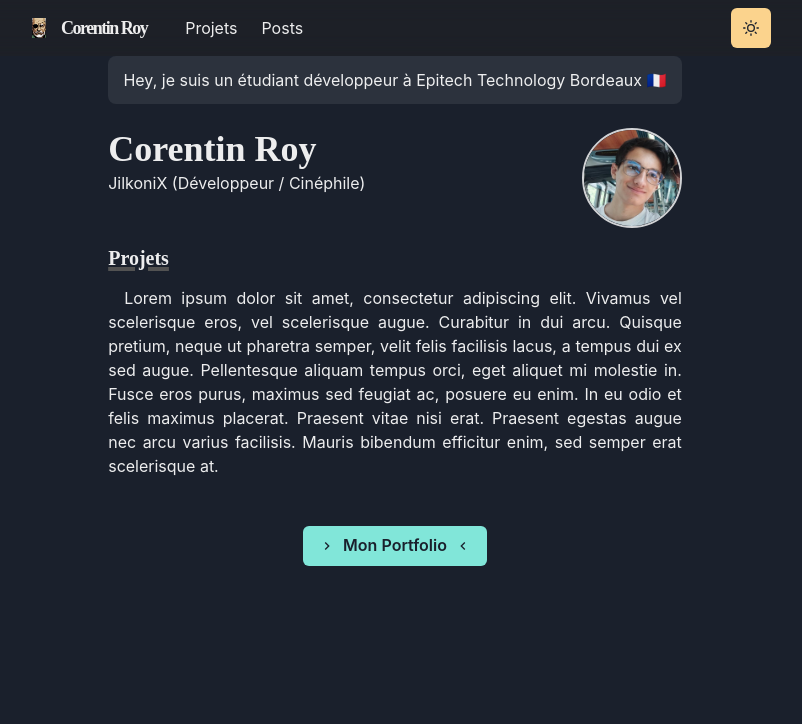
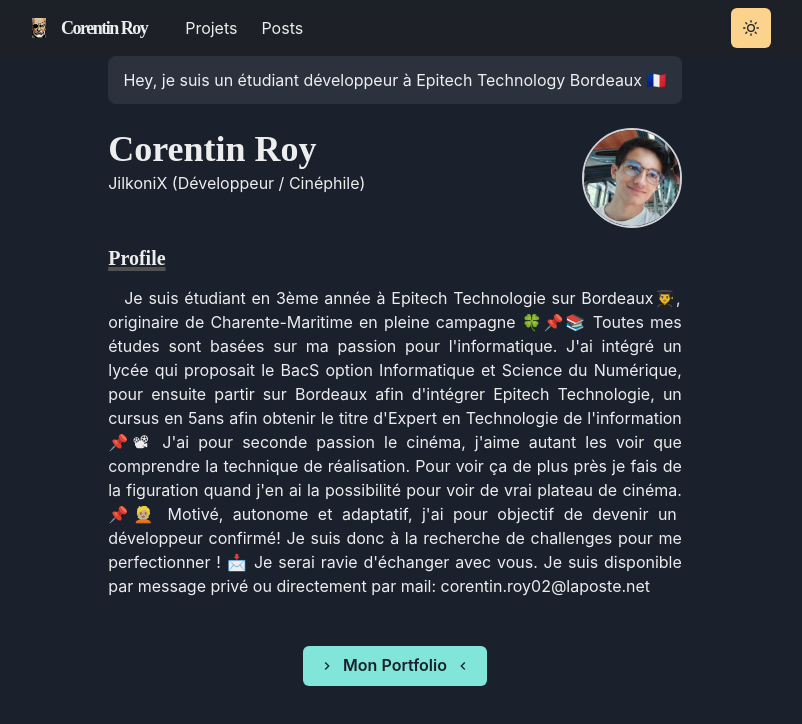
Before and after one commit to roy-corentin/portfolio, a Next.js app: page / in a window 1280 px wide. Shown: the top 724 px of the page, without its empty margins (245-1047 px from the left). Built offline with nearby package versions, Linux system fonts and the light colour scheme.

Commit message:
[UP] translation files and some translations

```diff
--- a/i18n/en/translation.json
+++ b/i18n/en/translation.json
@@ -1,14 +1,15 @@
 {
   "about": "About",
+  "lorem_ipsum": "Lorem ipsum dolor sit amet, consectetur adipiscing elit. Vivamus vel scelerisque eros, vel scelerisque augue. Curabitur in dui arcu. Quisque pretium, neque ut pharetra semper, velit felis facilisis lacus, a tempus dui ex sed augue. Pellentesque aliquam tempus orci, eget aliquet mi molestie in. Fusce eros purus, maximus sed feugiat ac, posuere eu enim. In eu odio et felis maximus placerat. Praesent vitae nisi erat. Praesent egestas augue nec arcu varius facilisis. Mauris bibendum efficitur enim, sed semper erat scelerisque at.",
+  "index": {
+    "aka": "JilkoniX (Developer / Cinephile)",
+    "button_portfolio": "My Portfolio",
+    "intro": "Hello I'm a student developer at Epitech Technology in Bordeaux 🇫🇷",
+    "profile": "Profile",
+    "projects": "Projects"
+  },
   "projects": "Projects",
-  "index": {
-    "intro": "Hello I'm a student developer at Epitech Technology in Bordeaux 🇫🇷",
-    "projects": "Projects",
-    "button_portfolio": "My Portfolio",
-    "aka": "JilkoniX (Developer / Cinephile)"
-  },
   "projects_page": {
     "blue": "Blue est un projet de Game Jam, nous avions un sujet et un week-end pour créer un jeu pour le présenter le Lundi. Notre avions pour thème la couleur Bleu. On a décider de faire un jeu en VR, où dans une salle en bleu avec la musique \"Blue Birds\", des objets de couleur bleu changeant de couleur en rythme avec la musique"
-  },
-  "lorem_ipsum": "Lorem ipsum dolor sit amet, consectetur adipiscing elit. Vivamus vel scelerisque eros, vel scelerisque augue. Curabitur in dui arcu. Quisque pretium, neque ut pharetra semper, velit felis facilisis lacus, a tempus dui ex sed augue. Pellentesque aliquam tempus orci, eget aliquet mi molestie in. Fusce eros purus, maximus sed feugiat ac, posuere eu enim. In eu odio et felis maximus placerat. Praesent vitae nisi erat. Praesent egestas augue nec arcu varius facilisis. Mauris bibendum efficitur enim, sed semper erat scelerisque at."
+  }
 }
--- a/i18n/fr/translation.json
+++ b/i18n/fr/translation.json
@@ -1,14 +1,16 @@
 {
   "about": "À Propos",
+  "lorem_ipsum": "Lorem ipsum dolor sit amet, consectetur adipiscing elit. Vivamus vel scelerisque eros, vel scelerisque augue. Curabitur in dui arcu. Quisque pretium, neque ut pharetra semper, velit felis facilisis lacus, a tempus dui ex sed augue. Pellentesque aliquam tempus orci, eget aliquet mi molestie in. Fusce eros purus, maximus sed feugiat ac, posuere eu enim. In eu odio et felis maximus placerat. Praesent vitae nisi erat. Praesent egestas augue nec arcu varius facilisis. Mauris bibendum efficitur enim, sed semper erat scelerisque at.",
+  "index": {
+    "aka": "JilkoniX (Développeur / Cinéphile)",
+    "button_portfolio": "Mon Portfolio",
+    "intro": "Hey, je suis un étudiant développeur à Epitech Technology Bordeaux 🇫🇷",
+    "profile": "Profile",
+    "profile_text": "Je suis étudiant en 3ème année à Epitech Technologie sur Bordeaux👨‍🎓, originaire de Charente-Maritime en pleine campagne 🍀📌📚 Toutes mes études sont basées sur ma passion pour l'informatique. J'ai intégré un lycée qui proposait le BacS option Informatique et Science du Numérique, pour ensuite partir sur Bordeaux afin d'intégrer Epitech Technologie, un cursus en 5ans afin obtenir le titre d'Expert en Technologie de l'information📌📽 J'ai pour seconde passion le cinéma, j'aime autant les voir que comprendre la technique de réalisation. Pour voir ça de plus près je fais de la figuration quand j'en ai la possibilité pour voir de vrai plateau de cinéma. 📌👱🏼 Motivé, autonome et adaptatif, j'ai pour objectif de devenir un développeur confirmé! Je suis donc à la recherche de challenges pour me perfectionner ! 📩 Je serai ravie d'échanger avec vous. Je suis disponible par message privé ou directement par mail: corentin.roy02@laposte.net",
+    "projects": "Projets"
+  },
   "projects": "Projets",
-  "index": {
-    "intro": "Hey, je suis un étudiant développeur à Epitech Technology Bordeaux 🇫🇷",
-    "projects": "Projets",
-    "button_portfolio": "Mon Portfolio",
-    "aka": "JilkoniX (Développeur / Cinéphile)"
-  },
   "projects_page": {
     "blue": "\"Blue\" est un projet de Game Jam, nous avions comme sujet: le bleu. En un week-end nous devions en créer un jeu afin de le présenter devant un jury. Nous avons décidé de faire un jeu en VR, dans une salle en bleu avec des objects de couleur bleu et la musique \"Blue Birds\". Parmis tous un carré est de couleur plus sombre et le joueur doit le trouver en tournant la tête."
-  },
-  "lorem_ipsum": "Lorem ipsum dolor sit amet, consectetur adipiscing elit. Vivamus vel scelerisque eros, vel scelerisque augue. Curabitur in dui arcu. Quisque pretium, neque ut pharetra semper, velit felis facilisis lacus, a tempus dui ex sed augue. Pellentesque aliquam tempus orci, eget aliquet mi molestie in. Fusce eros purus, maximus sed feugiat ac, posuere eu enim. In eu odio et felis maximus placerat. Praesent vitae nisi erat. Praesent egestas augue nec arcu varius facilisis. Mauris bibendum efficitur enim, sed semper erat scelerisque at."
+  }
 }
--- a/pages/index.js
+++ b/pages/index.js
@@ -28,10 +28,10 @@ const Page = () => {
 
       <Section delay={0.1}>
         <Heading as="h3" variant="section-title">
-          {t("index.projects")}
+          {t("index.profile")}
         </Heading>
         <Paragraph>
-          {t("lorem_ipsum")}
+          {t("index.profile_text")}
         </Paragraph>
 
         <Box align="center" pt={8} my={4}>
```
